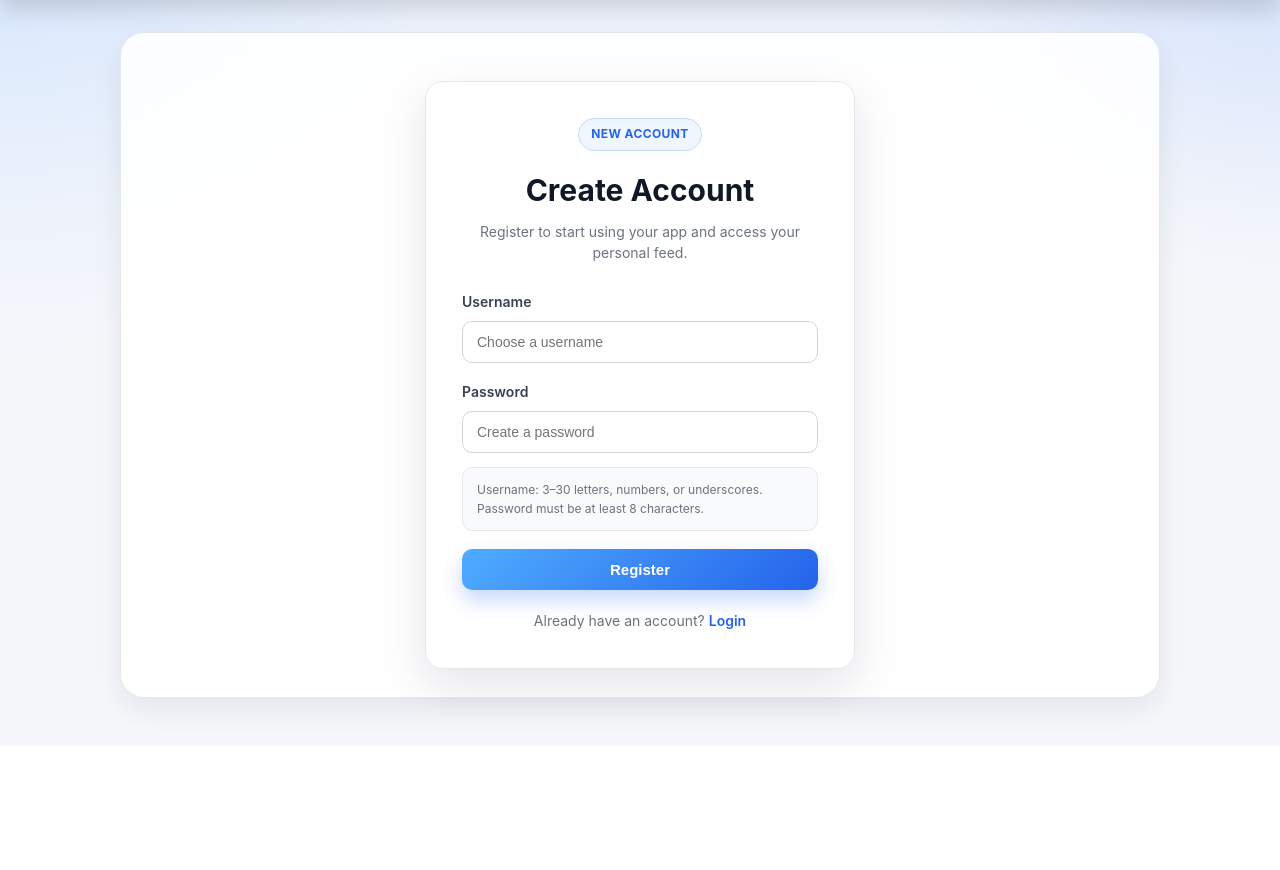
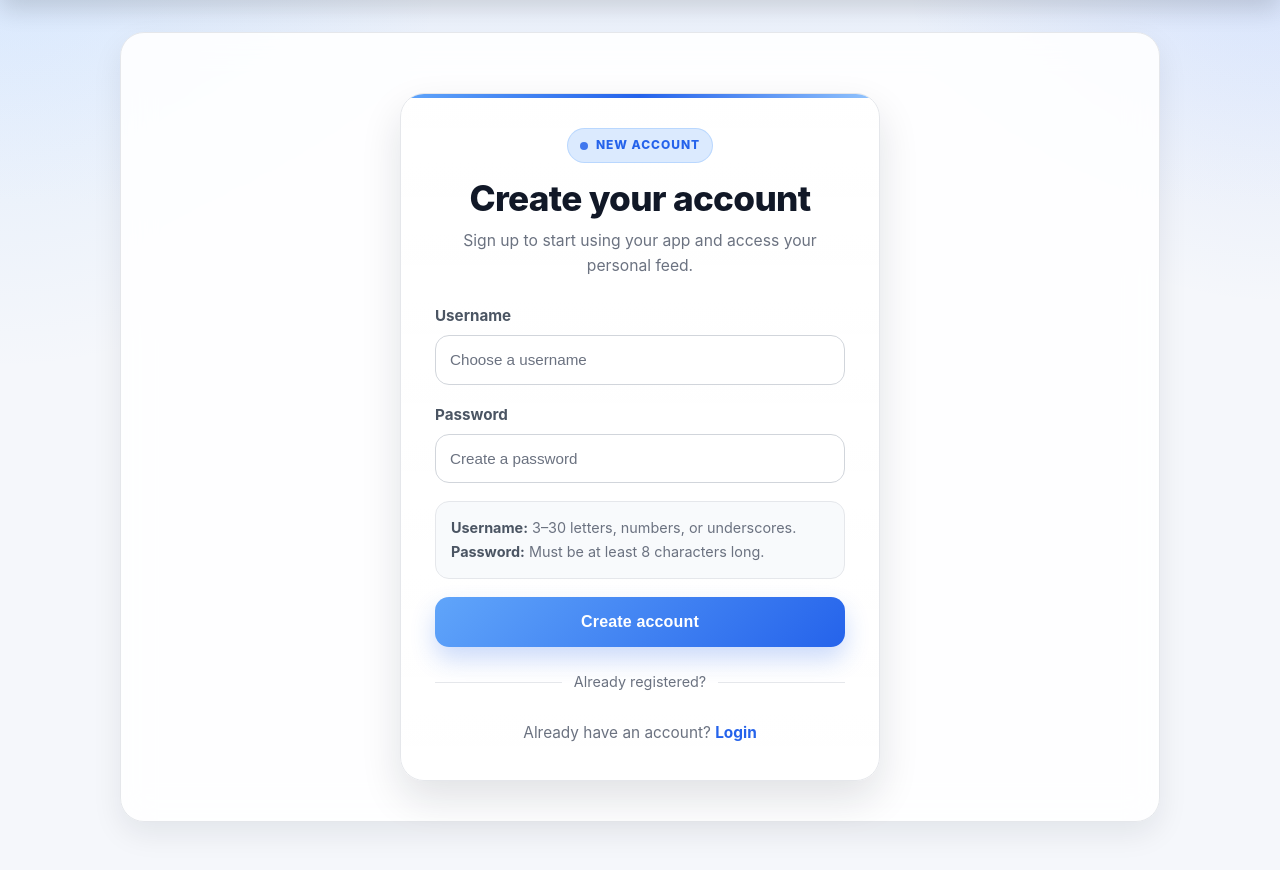
Before and after one commit to clarincehierro001-hue/mini_facebook, a Flask app: page /register in a window 1280 px wide. Shown: the part 76-946 px from the top of the page. Before the commit the page ends 801 px from the top, so only its background shows below. Run offline with Flask 3, Linux system fonts and the light colour scheme.

Commit message:
register.html
Updated the registration page layout and styles for improved user experience.

```diff
--- a/templates/register.html
+++ b/templates/register.html
@@ -2,177 +2,294 @@
 
 {% block title %}Register{% endblock %}
 
-{% block content %}
-
+{% block head %}
 <style>
     .auth-page {
-        min-height: 70vh;
+        min-height: calc(100vh - 180px);
         display: flex;
         align-items: center;
         justify-content: center;
+        padding: 12px 0;
     }
 
-    .auth-container {
+    .auth-card {
         width: 100%;
-        max-width: 430px;
-        background: rgba(255, 255, 255, 0.96);
-        border: 1px solid #e5e7eb;
-        padding: 36px;
-        border-radius: 18px;
-        box-shadow: 0 18px 45px rgba(15, 23, 42, 0.10);
+        max-width: 480px;
+        background: linear-gradient(180deg, rgba(255, 255, 255, 0.96), rgba(255, 255, 255, 0.92));
+        border: 1px solid var(--border);
+        border-radius: 24px;
+        box-shadow: var(--shadow-lg);
+        padding: 34px;
+        position: relative;
+        overflow: hidden;
+        backdrop-filter: blur(14px);
+    }
+
+    .auth-card::before {
+        content: "";
+        position: absolute;
+        inset: 0 0 auto 0;
+        height: 4px;
+        background: linear-gradient(90deg, #60a5fa, var(--primary), #93c5fd);
+    }
+
+    .auth-header {
         text-align: center;
+        margin-bottom: 26px;
     }
 
     .auth-badge {
-        display: inline-block;
-        padding: 6px 12px;
+        display: inline-flex;
+        align-items: center;
+        gap: 8px;
+        padding: 7px 12px;
         font-size: 12px;
-        font-weight: bold;
-        letter-spacing: 0.4px;
+        font-weight: 800;
+        letter-spacing: 0.08em;
         text-transform: uppercase;
-        color: #2563eb;
-        background: #eff6ff;
-        border: 1px solid #bfdbfe;
+        color: var(--primary);
+        background: var(--primary-soft);
+        border: 1px solid rgba(96, 165, 250, 0.28);
         border-radius: 999px;
         margin-bottom: 16px;
     }
 
+    .auth-badge-dot {
+        width: 8px;
+        height: 8px;
+        border-radius: 999px;
+        background: currentColor;
+        opacity: 0.85;
+    }
+
     .auth-title {
-        font-size: 30px;
-        font-weight: bold;
-        color: #111827;
-        margin-bottom: 8px;
+        margin: 0 0 10px;
+        font-size: clamp(1.9rem, 3vw, 2.2rem);
+        line-height: 1.1;
+        font-weight: 800;
+        color: var(--text);
+        letter-spacing: -0.02em;
     }
 
     .auth-subtitle {
-        font-size: 14px;
-        color: #6b7280;
-        margin-bottom: 28px;
+        margin: 0;
+        font-size: 0.98rem;
+        line-height: 1.6;
+        color: var(--text-muted);
+    }
+
+    .error-message {
+        margin-bottom: 18px;
+        padding: 13px 14px;
+        border-radius: 14px;
+        background: var(--error-bg);
+        color: var(--error-text);
+        border: 1px solid var(--error-border);
+        text-align: left;
+        font-size: 0.95rem;
         line-height: 1.5;
     }
 
+    .auth-form {
+        display: flex;
+        flex-direction: column;
+        gap: 18px;
+    }
+
     .form-group {
+        display: flex;
+        flex-direction: column;
+        gap: 8px;
         text-align: left;
-        margin-bottom: 18px;
     }
 
     .form-group label {
-        font-size: 14px;
-        font-weight: 600;
-        color: #374151;
-        display: block;
-        margin-bottom: 8px;
+        font-size: 0.95rem;
+        font-weight: 700;
+        color: var(--text-soft);
     }
 
-    .form-group input {
-        width: 100%;
-        padding: 12px 14px;
-        border-radius: 10px;
-        border: 1px solid #d1d5db;
-        box-sizing: border-box;
-        font-size: 14px;
-        background: #ffffff;
-        transition: border-color 0.2s ease, box-shadow 0.2s ease;
+    .input-wrap {
+        position: relative;
     }
 
-    .form-group input:focus {
+    .form-input {
+        width: 100%;
+        min-height: 48px;
+        padding: 13px 14px;
+        border-radius: 14px;
+        border: 1px solid var(--border-strong);
+        background: var(--surface-solid);
+        color: var(--text);
+        font-size: 0.95rem;
+        line-height: 1.4;
+        transition: border-color 0.2s ease, box-shadow 0.2s ease, background-color 0.2s ease;
+    }
+
+    .form-input::placeholder {
+        color: var(--text-muted);
+    }
+
+    .form-input:hover {
+        border-color: #9ca3af;
+    }
+
+    .form-input:focus {
         outline: none;
-        border-color: #60a5fa;
+        border-color: var(--primary);
         box-shadow: 0 0 0 4px rgba(96, 165, 250, 0.18);
     }
 
-    .password-note {
+    .form-help {
+        padding: 14px 15px;
+        border-radius: 14px;
+        background: var(--surface-muted);
+        border: 1px solid var(--border);
+        color: var(--text-muted);
+        font-size: 0.9rem;
+        line-height: 1.65;
         text-align: left;
-        font-size: 12px;
-        line-height: 1.6;
-        color: #6b7280;
-        background: #f8fafc;
-        border: 1px solid #e5e7eb;
-        padding: 12px 14px;
-        border-radius: 10px;
-        margin-top: -4px;
-        margin-bottom: 18px;
+    }
+
+    .form-help strong {
+        color: var(--text-soft);
     }
 
     .btn {
         width: 100%;
-        padding: 12px;
+        min-height: 50px;
         border: none;
-        border-radius: 10px;
-        background: linear-gradient(135deg, #4facfe, #2563eb);
-        color: white;
-        font-weight: bold;
-        font-size: 15px;
+        border-radius: 14px;
+        background: linear-gradient(135deg, #60a5fa, var(--primary));
+        color: #ffffff;
+        font-size: 1rem;
+        font-weight: 800;
+        letter-spacing: 0.01em;
         cursor: pointer;
+        box-shadow: 0 12px 24px rgba(37, 99, 235, 0.24);
         transition: transform 0.2s ease, box-shadow 0.2s ease, opacity 0.2s ease;
-        box-shadow: 0 10px 20px rgba(37, 99, 235, 0.25);
     }
 
     .btn:hover {
         transform: translateY(-1px);
-        opacity: 0.97;
+        box-shadow: 0 16px 28px rgba(37, 99, 235, 0.28);
     }
 
     .btn:active {
         transform: translateY(0);
     }
 
+    .btn:disabled {
+        opacity: 0.7;
+        cursor: not-allowed;
+        transform: none;
+        box-shadow: none;
+    }
+
+    .auth-divider {
+        display: flex;
+        align-items: center;
+        gap: 12px;
+        margin: 6px 0 2px;
+        color: var(--text-muted);
+        font-size: 0.9rem;
+    }
+
+    .auth-divider::before,
+    .auth-divider::after {
+        content: "";
+        flex: 1;
+        height: 1px;
+        background: var(--border);
+    }
+
     .auth-footer {
-        margin-top: 20px;
-        font-size: 14px;
-        color: #6b7280;
+        margin-top: 8px;
+        text-align: center;
+        font-size: 0.96rem;
+        color: var(--text-muted);
+        line-height: 1.6;
     }
 
     .auth-footer a {
-        color: #2563eb;
+        color: var(--primary);
+        font-weight: 700;
         text-decoration: none;
-        font-weight: 600;
     }
 
     .auth-footer a:hover {
         text-decoration: underline;
     }
 
-    .error-message {
-        background: #fef2f2;
-        color: #b91c1c;
-        border: 1px solid #fecaca;
-        padding: 12px 14px;
-        border-radius: 10px;
-        margin-bottom: 18px;
-        font-size: 14px;
-        text-align: left;
+    @media (prefers-color-scheme: dark) {
+        .auth-card {
+            background: linear-gradient(180deg, rgba(17, 24, 39, 0.92), rgba(17, 24, 39, 0.84));
         }
 
-    @media (max-width: 520px) {
-        .auth-container {
+        .form-input {
+            background: rgba(15, 23, 42, 0.88);
+        }
+
+        .form-input:hover {
+            border-color: rgba(255, 255, 255, 0.24);
+        }
+
+        .auth-card::before {
+            background: linear-gradient(90deg, #60a5fa, #3b82f6, #93c5fd);
+        }
+    }
+
+    @media (max-width: 560px) {
+        .auth-page {
+            min-height: auto;
+        }
+
+        .auth-card {
             padding: 24px 18px;
-            border-radius: 14px;
+            border-radius: 20px;
+        }
+
+        .auth-header {
+            margin-bottom: 22px;
         }
 
         .auth-title {
-            font-size: 26px;
+            font-size: 1.8rem;
         }
     }
 </style>
+{% endblock %}
 
+{% block content %}
 <div class="auth-page">
-    <div class="auth-container">
-        <div class="auth-badge">New Account</div>
-        <div class="auth-title">Create Account</div>
-        <div class="auth-subtitle">Register to start using your app and access your personal feed.</div>
+    <section class="auth-card" aria-labelledby="register-title">
+        <div class="auth-header">
+            <div class="auth-badge">
+                <span class="auth-badge-dot" aria-hidden="true"></span>
+                New Account
+            </div>
+
+            <h1 id="register-title" class="auth-title">Create your account</h1>
+            <p class="auth-subtitle">
+                Sign up to start using your app and access your personal feed.
+            </p>
+        </div>
 
         {% if error %}
-            <div class="error-message">{{ error }}</div>
+            <div class="error-message" role="alert" aria-live="polite">
+                {{ error }}
+            </div>
         {% endif %}
 
-        <form method="POST" action="{{ url_for('register') }}">
+        <form method="POST" action="{{ url_for('register') }}" class="auth-form" novalidate>
             <div class="form-group">
                 <label for="username">Username</label>
+                <div class="input-wrap">
                     <input
                         type="text"
                         id="username"
                         name="username"
+                        class="form-input"
                         value="{{ request.form.get('username', '') }}"
                         required
                         maxlength="30"
@@ -180,35 +297,42 @@
                         pattern="[a-zA-Z0-9_]{3,30}"
                         title="Username must be 3 to 30 characters and contain only letters, numbers, and underscores"
                         placeholder="Choose a username"
+                        aria-describedby="register-help"
                     >
+                </div>
             </div>
 
             <div class="form-group">
                 <label for="password">Password</label>
+                <div class="input-wrap">
                     <input
                         type="password"
                         id="password"
                         name="password"
+                        class="form-input"
                         required
                         minlength="8"
                         autocomplete="new-password"
                         placeholder="Create a password"
+                        aria-describedby="register-help"
                     >
                 </div>
-
-            <div class="password-note">
-                Username: 3–30 letters, numbers, or underscores.<br>
-                Password must be at least 8 characters.
             </div>
 
-            <button type="submit" class="btn">Register</button>
-        </form>
+            <div id="register-help" class="form-help">
+                <strong>Username:</strong> 3–30 letters, numbers, or underscores.<br>
+                <strong>Password:</strong> Must be at least 8 characters long.
+            </div>
+
+            <button type="submit" class="btn">Create account</button>
+
+            <div class="auth-divider">Already registered?</div>
 
             <div class="auth-footer">
                 Already have an account?
                 <a href="{{ url_for('login') }}">Login</a>
             </div>
+        </form>
+    </section>
 </div>
-</div>
-
 {% endblock %}
```
Lines whose indentation alone changed are shown as unchanged.
